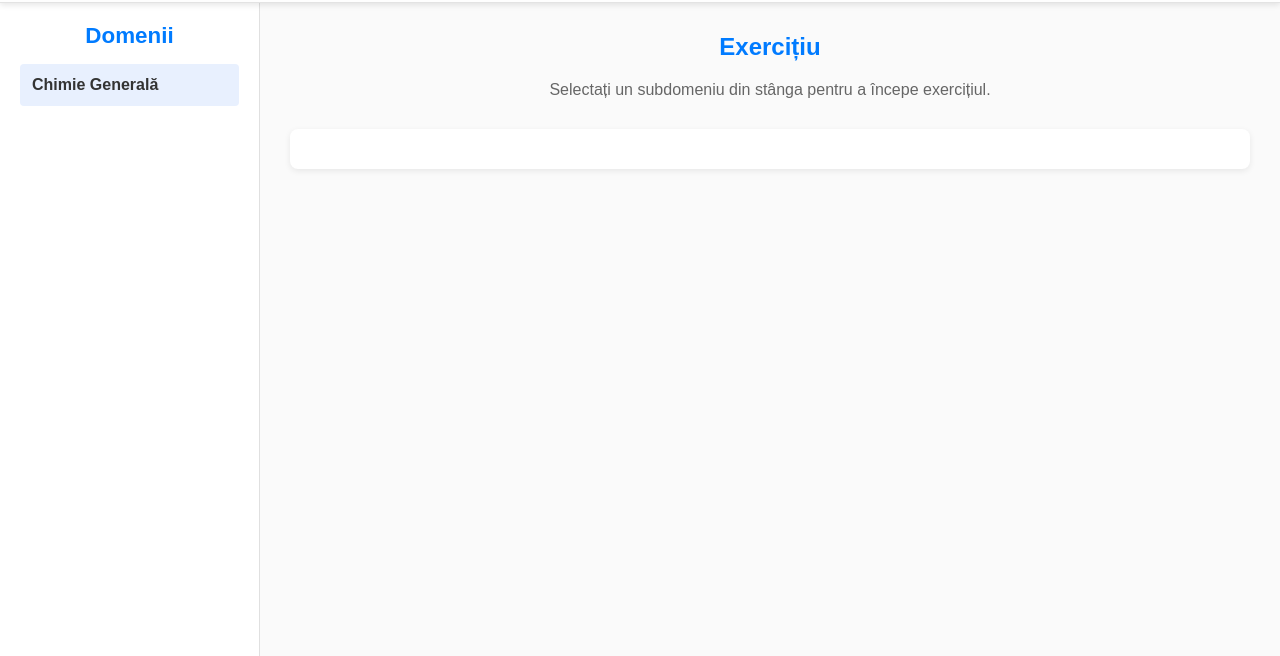
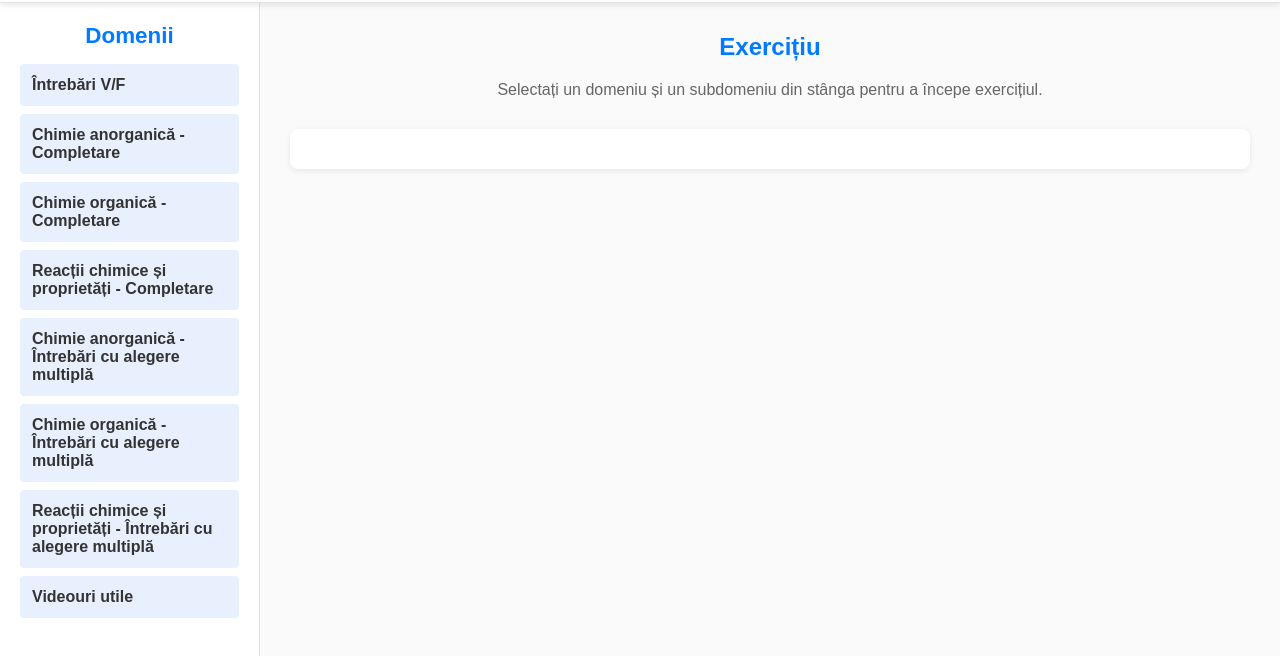
Before and after one commit to alex-msln/tabelul-periodic, a website: page quiz.html in a window 1280 px wide. Shown: the part 36-692 px from the top of the page. Drawn offline with Linux system fonts and the light colour scheme.

Commit message:
Update quiz.html

```diff
--- a/quiz.html
+++ b/quiz.html
@@ -5,7 +5,6 @@
   <meta name="viewport" content="width=device-width, initial-scale=1">
   <title>Chestionar de Chimie</title>
   <style>
-    /* Global Reset & Base Styles */
     * {
       box-sizing: border-box;
       margin: 0;
@@ -13,12 +12,12 @@
     }
     body {
       font-family: 'Arial', sans-serif;
-      background: #fafafa; /* Light gray background like the first example */
+      background: #fafafa;
       color: #333;
     }
-    /* Navbar Styles (inspired by the first HTML) */
+
     .navbar {
-      background: rgba(255, 255, 255, 0.8); /* Semi-transparent white */
+      background: rgba(255, 255, 255, 0.8);
       border-bottom: 1px solid rgba(200, 200, 200, 0.5);
       padding: 5px 20px;
       position: sticky;
@@ -62,10 +61,9 @@
       background: rgba(0, 0, 0, 0.1);
       color: #000;
     }
-    /* Layout Styles (from the second site) */
     #container {
       display: flex;
-      min-height: calc(100vh - 60px); /* Adjust for navbar height */
+      min-height: calc(100vh - 60px);
     }
     #sidebar {
       width: 260px;
@@ -78,7 +76,7 @@
       font-size: 1.4em;
       text-align: center;
       margin-bottom: 15px;
-      color: #007bff; /* Primary color from the first snippet */
+      color: #007bff;
     }
     .domain {
       background: #e8f0fe;
@@ -123,7 +121,7 @@
       padding: 18px;
       margin-bottom: 20px;
       border-radius: 8px;
-      box-shadow: 0 2px 6px rgba(0, 0, 0, 0.08);
+      box-shadow: 0 2px 6px rgba(0,0,0,0.08);
       border-left: 5px solid #007bff;
     }
     .question-block p {
@@ -158,10 +156,6 @@
       color: #333;
       background: #fff;
     }
-    .special-input {
-      background: #e7f0fd;
-      color: #333;
-    }
     .btn {
       background: #007bff;
       color: #fff;
@@ -182,7 +176,7 @@
       padding: 20px;
       background: #fff;
       border-radius: 8px;
-      box-shadow: 0 2px 6px rgba(0, 0, 0, 0.08);
+      box-shadow: 0 2px 6px rgba(0,0,0,0.08);
     }
     #results p {
       margin: 10px 0;
@@ -201,7 +195,7 @@
   </style>
 </head>
 <body>
-  <!-- Navbar implemented using styles from the first HTML snippet -->
+  <!-- Navbar -->
   <header class="navbar">
     <div class="navbar-container">
       <div class="nav-logo">Chestionar de Chimie</div>
@@ -212,6 +206,7 @@
       </nav>
     </div>
   </header>
+
   <!-- Main Container -->
   <div id="container">
     <!-- Sidebar: Domenii & subdomenii -->
@@ -219,11 +214,11 @@
       <h2>Domenii</h2>
       <div id="domainList"></div>
     </div>
-    <!-- Content Area -->
+    <!-- Zona de conținut -->
     <div id="content">
       <h2>Exercițiu</h2>
       <div id="quizContainer">
-        <p style="text-align:center; color:#666;">Selectați un subdomeniu din stânga pentru a începe exercițiul.</p>
+        <p style="text-align:center; color:#666;">Selectați un domeniu și un subdomeniu din stânga pentru a începe exercițiul.</p>
       </div>
       <button id="verifyBtn" class="btn" style="display:none;">Verifică răspunsurile</button>
       <div id="results"></div>
@@ -231,120 +226,143 @@
   </div>
 
   <script>
-    // Helper function to check answers
-    function isCorrectAnswer(userAns, correct) {
-      userAns = userAns.trim().toLowerCase();
-      if (typeof correct === "string") {
-        return userAns === correct.trim().toLowerCase();
-      } else if (Array.isArray(correct)) {
-        return correct.some(ans => userAns === ans.trim().toLowerCase());
-      }
-      return false;
-    }
-
-    // Quiz Data structure
+    // Structura de date pentru chestionar
     const quizData = [
       {
-        domain: "Chimie Generală",
+        domain: "Întrebări V/F",
         subdomains: [
           {
-            subdomain: "Completarea spațiilor libere",
+            subdomain: "Secțiunea 1",
             questions: [
-              {
-                question: "1. Simbolul chimic al oxigenului este ____. ",
-                type: "text",
-                answer: "O",
-                explanation: "Simbolul chimic al oxigenului este O."
-              },
-              {
-                question: "2. Masa atomică a carbonului este aproximativ ____ unități de masă atomică.",
-                type: "text",
-                answer: "12",
-                explanation: "Masa atomică a carbonului este aproximativ 12."
-              },
-              {
-                question: "3. Apa este formată din ____ atomi de hidrogen și ____ atom de oxigen.",
-                type: "text-multi",
-                answer: [
-                  ["2", "doi", "Doi"],
-                  ["1", "un", "Un"]
-                ],
-                explanation: "Apa (H₂O) este formată din 2 atomi de hidrogen și 1 atom de oxigen."
-              },
-              {
-                question: "4. Formula chimică a acidului sulfuric este ____. ",
-                type: "text",
-                answer: "H2SO4",
-                explanation: "Formula acidului sulfuric este H₂SO₄."
-              },
-              {
-                question: "5. Protonii au sarcină __, iar electronii au sarcină __.",
-                type: "text-multi",
-                answer: [
-                  ["pozitiv", "pozitivă"],
-                  ["negativ", "negativă"]
-                ],
-                explanation: "Protonii au sarcină pozitivă, iar electronii au sarcină negativă."
+              { question: "Elementele din grupa alcalinelor au un singur electron de valență.", type: "tf", answer: "Adevărat" },
+              { question: "Apa este un solvent nonpolar.", type: "tf", answer: "Fals" },
+              { question: "În oxidare, o substanță își pierde electroni.", type: "tf", answer: "Adevărat" },
+              { question: "Ionii pozitivi sunt cationi, iar cei negativi anioni.", type: "tf", answer: "Adevărat" },
+              { question: "Metalele de tranziție nu formează ioni cu sarcini multiple.", type: "tf", answer: "Fals" },
+              { question: "Hidrocarburile aromatice, cum ar fi benzenul, au un miros distinct.", type: "tf", answer: "Adevărat" },
+              { question: "Compușii cu grupa -COOH sunt acizi carboxilici.", type: "tf", answer: "Adevărat" },
+              { question: "Toate reacțiile chimice sunt ireversibile.", type: "tf", answer: "Fals" },
+              { question: "Temperatura de fierbere este influențată de forțele intermoleculare.", type: "tf", answer: "Adevărat" },
+              { question: "Electroliții conduc curentul datorită ionilor formați în soluție.", type: "tf", answer: "Adevărat" },
+              { question: "Ionii Cl⁻ se formează prin adăugarea unui electron la atomul de clor.", type: "tf", answer: "Adevărat" },
+              { question: "Compușii ionici au, în general, puncte de topire ridicate.", type: "tf", answer: "Adevărat" },
+              { question: "Polimerii naturali (ex.: proteine, acizi nucleici) sunt esențiali vieții.", type: "tf", answer: "Adevărat" },
+              { question: "Reacțiile de substituție nucleofilă sunt tipice pentru compușii organici halogenați.", type: "tf", answer: "Adevărat" },
+              { question: "Hidrocarburile saturate conțin cel puțin o legătură dublă între atomi de carbon.", type: "tf", answer: "Fals" }
+            ]
           }
         ]
       },
       {
-            subdomain: "Alege răspunsul corect",
+        domain: "Chimie anorganică - Completare",
+        subdomains: [
+          {
+            subdomain: "Completare",
             questions: [
-              {
-                question: "6. Care dintre următoarele substanțe este un compus?",
-                type: "mc",
-                options: ["Fier", "Oxigen", "Apă", "Aur"],
-                answer: "Apă",
-                explanation: "Apă este un compus, pe când celelalte sunt elemente."
-              },
-              {
-                question: "7. Ce tip de legătură chimică există în molecula de sare (NaCl)?",
-                type: "mc",
-                options: ["Covalentă", "Ionică", "Metalică", "Van der Waals"],
-                answer: "Ionică",
-                explanation: "Legătura din NaCl este de tip ionic."
-              },
-              {
-                question: "8. Ce reprezintă pH-ul unei soluții?",
-                type: "mc",
-                options: [
-                  "Concentrația de protoni",
-                  "Cantitatea de precipitat format",
-                  "Numărul de electroni liberi",
-                  "Viteza unei reacții chimice"
-                ],
-                answer: "Concentrația de protoni",
-                explanation: "pH-ul măsoară concentrația ionilor de hidrogen (protoni) din soluție."
+              { question: "Masa molară a apei este de aproximativ ___ g/mol.", type: "text", answer: "18" },
+              { question: "Substanțele care conduc curentul electric în soluție se numesc ___.", type: "text", answer: "electroliți" },
+              { question: "Oxizii metalelor alcaline sunt de natură ___.", type: "text", answer: "bazice" },
+              { question: "Într-o reacție de neutralizare dintre un acid și o bază se formează _ și _.", type: "text-multi", answer: ["apă", "sare"] },
+              { question: "Creta conține carbonat de calciu, a cărui formulă chimică este ___.", type: "text", answer: "CaCO3" }
+            ]
           }
         ]
       },
       {
-            subdomain: "Adevărat sau fals",
+        domain: "Chimie organică - Completare",
+        subdomains: [
+          {
+            subdomain: "Completare",
             questions: [
-              {
-                question: "9. Electronii se află în nucleul atomului. (A/F)",
-                type: "tf",
-                answer: "Fals",
-                explanation: "Electronii se găsesc în norul electronic, nu în nucleu."
+              { question: "Alchenele sunt hidrocarburi nesaturate care conțin cel puțin o legătură ___.", type: "text", answer: "dublă" },
+              { question: "Propanul face parte din seria ___.", type: "text", answer: "alcanelor" },
+              { question: "Grupa funcțională caracteristică aldehidelor este ___.", type: "text", answer: "-CHO" },
+              { question: "Reacția dintre un acid carboxilic și un alcool formează un compus numit ___.", type: "text", answer: "ester" },
+              { question: "Benzina este un amestec de ___.", type: "text", answer: "hidrocarburi" }
+            ]
+          }
+        ]
       },
       {
-                question: "10. Reacțiile exotermice eliberează căldură în mediu. (A/F)",
-                type: "tf",
-                answer: "Adevărat",
-                explanation: "Reacțiile exotermice eliberează căldură în mediu."
+        domain: "Reacții chimice și proprietăți - Completare",
+        subdomains: [
+          {
+            subdomain: "Completare",
+            questions: [
+              { question: "Substanțele care accelerează o reacție chimică fără a fi consumate se numesc ___.", type: "text", answer: "catalizatori" },
+              { question: "Într-o reacție de oxidare, o substanță __, iar într-o reacție de reducere, o substanță _.", type: "text-multi", answer: ["își pierde electroni", "își câștigă electroni"] },
+              { question: "Reacțiile exotermice eliberează __, în timp ce reacțiile endotermice absorb _.", type: "text-multi", answer: ["căldură", "căldură"] },
+              { question: "Factorii care influențează viteza unei reacții chimice sunt temperatura, concentrația, suprafața de contact și ___.", type: "text", answer: "presiunea" },
+              { question: "Într-o soluție apoasă, un pH mai mic decât 7 indică un mediu __, iar un pH mai mare decât 7 indică un mediu _.", type: "text-multi", answer: ["acid", "bază"] }
+            ]
+          }
+        ]
       },
       {
-                question: "11. Izotopii unui element au același număr de protoni, dar număr diferit de neutroni. (A/F)",
-                type: "tf",
-                answer: "Adevărat",
-                explanation: "Izotopii au același număr de protoni, dar variază în numărul de neutroni."
+        domain: "Chimie anorganică - Întrebări cu alegere multiplă",
+        subdomains: [
+          {
+            subdomain: "Alegere multiplă",
+            questions: [
+              { question: "Ionul care are mai multe electroni decât protoni este ___.", type: "mc", options: ["cation", "anion", "atom neutru"], answer: "anion" },
+              { question: "Când un metal reacționează cu un acid, se formează o sare și ___.", type: "mc", options: ["apă", "hidrogen", "oxigen"], answer: "hidrogen" },
+              { question: "Cel mai abundent gaz din atmosfera Pământului este ___.", type: "mc", options: ["oxigenul", "azotul", "dioxidul de carbon"], answer: "azotul" },
+              { question: "Un exemplu de oxid acid este ___.", type: "mc", options: ["CaO", "CO₂", "Na₂O"], answer: "CO₂" },
+              { question: "Un ion de calciu (Ca²⁺) are ___.", type: "mc", options: ["doi electroni în plus", "doi electroni în minus", "același număr de electroni ca și protoni"], answer: "doi electroni în minus" }
+            ]
+          }
+        ]
       },
       {
-                question: "12. Apa pură are un pH de aproximativ 5. (A/F)",
-                type: "tf",
-                answer: "Fals",
-                explanation: "Apa pură are un pH de aproximativ 7."
+        domain: "Chimie organică - Întrebări cu alegere multiplă",
+        subdomains: [
+          {
+            subdomain: "Alegere multiplă",
+            questions: [
+              { question: "Formula moleculară a etanolului este ___.", type: "mc", options: ["C₂H₆O", "C₃H₈O", "C₂H₄O₂"], answer: "C₂H₆O" },
+              { question: "Reacția de ardere a unui hidrocarbură produce ___.", type: "mc", options: ["apă și dioxid de carbon", "oxigen și hydrogen", "acid sulfuric și amoniac"], answer: "apă și dioxid de carbon" },
+              { question: "Alchinele conțin cel puțin o legătură ___.", type: "mc", options: ["simplă", "dublă", "triplă"], answer: "triplă" },
+              { question: "Grupa funcțională a acizilor carboxilici este ___.", type: "mc", options: ["-OH", "-COOH", "-CHO"], answer: "-COOH" },
+              { question: "Reacția de polimerizare este specifică ___.", type: "mc", options: ["alcanilor", "alchenelor", "acizilor carboxilici"], answer: "alchenelor" }
+            ]
+          }
+        ]
+      },
+      {
+        domain: "Reacții chimice și proprietăți - Întrebări cu alegere multiplă",
+        subdomains: [
+          {
+            subdomain: "Alegere multiplă",
+            questions: [
+              { question: "Într-o reacție de disociere electrolitică, un compus ___.", type: "mc", options: ["formează molecule neutre", "se descompune în ioni", "reacționează cu oxigenul"], answer: "se descompune în ioni" },
+              { question: "Într-o reacție de reducere, o substanță __.", type: "mc", options: ["pierde electroni", "câștigă electroni", "își păstrează electronii"], answer: "câștigă electroni" },
+              { question: "Un indicator acid-bază este utilizat pentru a determina ___.", type: "mc", options: ["concentrația ionilor de sodiu", "pH-ul unei soluții", "temperatura unei reacții"], answer: "pH-ul unei soluții" },
+              { question: "Substanțele care accelerează o reacție fără a fi consumate se numesc ___.", type: "mc", options: ["reactanți", "catalizatori", "produși de reacție"], answer: "catalizatori" },
+              { question: "Apa pură are un pH de ___.", type: "mc", options: ["5", "7", "9"], answer: "7" }
+            ]
+          }
+        ]
+      },
+      {
+        domain: "Videouri utile",
+        subdomains: [
+          {
+            subdomain: "Videouri",
+            videos: [
+              {
+                title: "Reacții de hidroliză",
+                description: "Videoclipul explică procesul de hidroliză, prezentând exemple și aplicații practice ale acestui tip de reacție.",
+                url: "https://www.youtube.com/watch?v=Web4VTXWGSM"
+              },
+              {
+                title: "Reacția de neutralizare în soluții apoase",
+                description: "Acest videoclip demonstrează reacțiile de neutralizare între acizi și baze în soluții apoase, subliniind importanța acestora în chimia de bază.",
+                url: "https://www.youtube.com/watch?v=WceOHS4S6Y4"
+              },
+              {
+                title: "Reacții de esterificare",
+                description: "Acest videoclip explică procesul de formare a esterilor prin reacția dintre acizi carboxilici și alcooli, evidențiind mecanismul și aplicațiile practice.",
+                url: "https://www.youtube.com/watch?v=B1-XSD2S9m0"
               }
             ]
           }
@@ -352,7 +370,7 @@
       }
     ];
 
-    // Generate sidebar with domains and subdomains
+    // Generează sidebar-ul din domenii și subdomenii
     function generateSidebar() {
       const domainList = document.getElementById("domainList");
       domainList.innerHTML = "";
@@ -367,6 +385,7 @@
           }
         });
         domainList.appendChild(domainDiv);
+        // Subdomenii
         const subdomainContainer = document.createElement("div");
         subdomainContainer.classList.add("subdomains");
         domainItem.subdomains.forEach((subdomainItem, subdomainIndex) => {
@@ -383,16 +402,31 @@
       });
     }
 
-    // Load the quiz for a given subdomain into the content area
     function loadQuiz(domainIndex, subdomainIndex) {
       const quizContainer = document.getElementById("quizContainer");
       const verifyBtn = document.getElementById("verifyBtn");
       const resultsDiv = document.getElementById("results");
       resultsDiv.innerHTML = "";
+
+      const selectedSubdomain = quizData[domainIndex].subdomains[subdomainIndex];
+
+      if (selectedSubdomain.videos) {
+        verifyBtn.style.display = "none";
+        let html = "<h3>Videouri utile</h3>";
+        selectedSubdomain.videos.forEach(video => {
+          html += `<div class="video-item" style="margin-bottom:15px;">
+                     <h4>${video.title}</h4>
+                     <p>${video.description}</p>
+                     <a href="${video.url}" target="_blank">${video.url}</a>
+                   </div>`;
+        });
+        quizContainer.innerHTML = html;
+      } else {
+        // Încarcă întrebările
         verifyBtn.style.display = "block";
-      const selectedQuiz = quizData[domainIndex].subdomains[subdomainIndex].questions;
+        const selectedQuiz = selectedSubdomain.questions;
         let html = "";
-      let specialInput = (domainIndex === 0 && subdomainIndex === 0);
+        let specialInput = false;
         selectedQuiz.forEach((q, index) => {
           const qId = `q${index}`;
           html += `<div class="question-block">
@@ -435,8 +469,8 @@
           verifyAnswers(selectedQuiz);
         };
       }
+    }
 
-    // Verify the answers and show results
     function verifyAnswers(questions) {
       let score = 0;
       let feedbackHTML = "";
@@ -444,17 +478,17 @@
         const qId = `q${index}`;
         if(q.type === "text") {
           let userAnswer = document.getElementById(qId).value;
-          if(isCorrectAnswer(userAnswer, q.answer)) {
+          if(userAnswer.trim().toLowerCase() === q.answer.trim().toLowerCase()) {
             score++;
             feedbackHTML += `<p><strong>Întrebarea:</strong> "${q.question}" – <span style="color:green;">Corect</span></p>`;
           } else {
-            feedbackHTML += `<p><strong>Întrebarea:</strong> "${q.question}" – <span style="color:red;">Greșit</span>. Explicație: ${q.explanation}</p>`;
+            feedbackHTML += `<p><strong>Întrebarea:</strong> "${q.question}" – <span style="color:red;">Greșit</span>. Răspuns corect: ${q.answer}</p>`;
           }
         } else if(q.type === "text-multi") {
           let correctCount = 0;
           q.answer.forEach((acceptable, idx) => {
             let userInp = document.getElementById(`${qId}_${idx}`).value;
-            if(isCorrectAnswer(userInp, acceptable)) {
+            if(userInp.trim().toLowerCase() === acceptable.trim().toLowerCase()) {
               correctCount++;
             }
           });
@@ -462,19 +496,19 @@
             score++;
             feedbackHTML += `<p><strong>Întrebarea:</strong> "${q.question}" – <span style="color:green;">Corect</span></p>`;
           } else {
-            feedbackHTML += `<p><strong>Întrebarea:</strong> "${q.question}" – <span style="color:red;">Greșit</span>. Explicație: ${q.explanation}</p>`;
+            feedbackHTML += `<p><strong>Întrebarea:</strong> "${q.question}" – <span style="color:red;">Greșit</span>. Răspuns corect: ${q.answer.join(" și ")}</p>`;
           }
         } else if(q.type === "mc" || q.type === "tf") {
           const selected = document.querySelector(`input[name="q${index}"]:checked`);
           if(selected) {
-            if(isCorrectAnswer(selected.value, q.answer)) {
+            if(selected.value.trim().toLowerCase() === q.answer.trim().toLowerCase()) {
               score++;
               feedbackHTML += `<p><strong>Întrebarea:</strong> "${q.question}" – <span style="color:green;">Corect</span></p>`;
             } else {
-              feedbackHTML += `<p><strong>Întrebarea:</strong> "${q.question}" – <span style="color:red;">Greșit</span>. Explicație: ${q.explanation}</p>`;
+              feedbackHTML += `<p><strong>Întrebarea:</strong> "${q.question}" – <span style="color:red;">Greșit</span>. Răspuns corect: ${q.answer}</p>`;
             }
           } else {
-            feedbackHTML += `<p><strong>Întrebarea:</strong> "${q.question}" – <span style="color:red;">Nespecificat</span>. Răspuns corect: ${q.answer}. Explicație: ${q.explanation}</p>`;
+            feedbackHTML += `<p><strong>Întrebarea:</strong> "${q.question}" – <span style="color:red;">Nespecificat</span>. Răspuns corect: ${q.answer}</p>`;
           }
         }
       });
```
Lines whose indentation alone changed are shown as unchanged.
